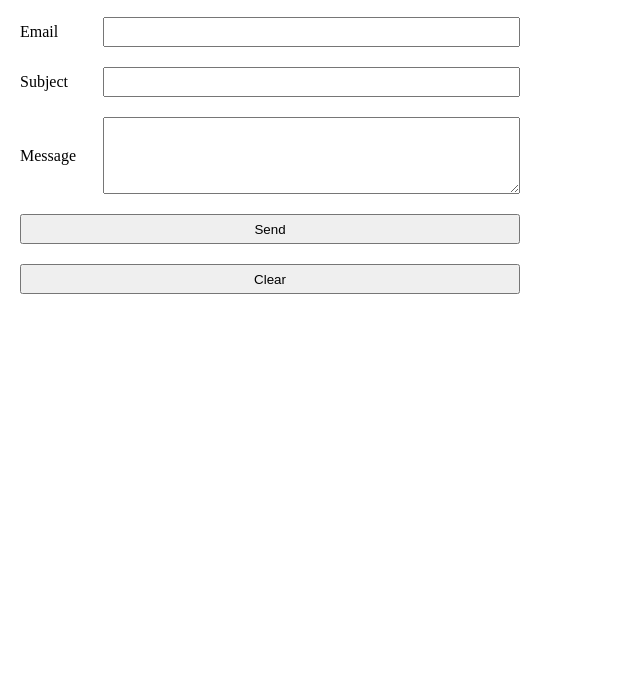
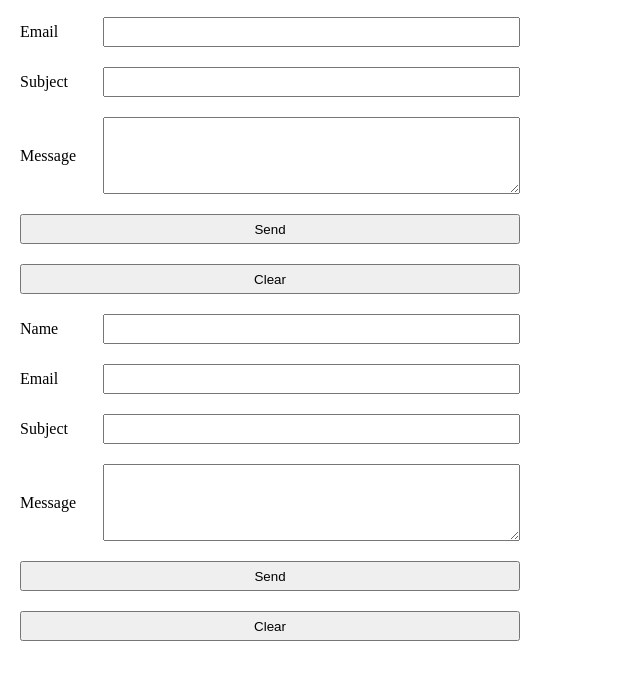
Before and after one commit to APJ-9/gatsby-netlify-form-example-v2, a Gatsby site: page / in a window 1280 px wide. Shown: the part 110-790 px from the top of the page, without its empty margins (0-640 px from the left). Built offline with nearby package versions, Linux system fonts and the light colour scheme; Gatsby itself is replaced by a stand-in of ours.

Commit message:
netlify new form

```diff
--- a/src/pages/index.js
+++ b/src/pages/index.js
@@ -31,6 +31,33 @@ const IndexPage = () => {
 				<button type="submit">Send</button>
 				<input type="reset" value="Clear" />
 			</form>
+			<form
+				method="post"
+				netlify-honeypot="bot-field"
+				data-netlify="true"
+				name="newForm"
+			>
+				<input type="hidden" name="bot-field" />
+				<input type="hidden" name="form-name" value="newForm" />
+				<label>
+					Name
+					<input type="text" name="name" id="name" required />
+				</label>
+				<label>
+					Email
+					<input type="email" name="email" id="email" required />
+				</label>
+				<label>
+					Subject
+					<input type="text" name="subject" id="subject" required />
+				</label>
+				<label>
+					Message
+					<textarea name="message" id="message" rows="5" required />
+				</label>
+				<button type="submit">Send</button>
+				<input type="reset" value="Clear" />
+			</form>
 		</main>
 	);
 };
```
